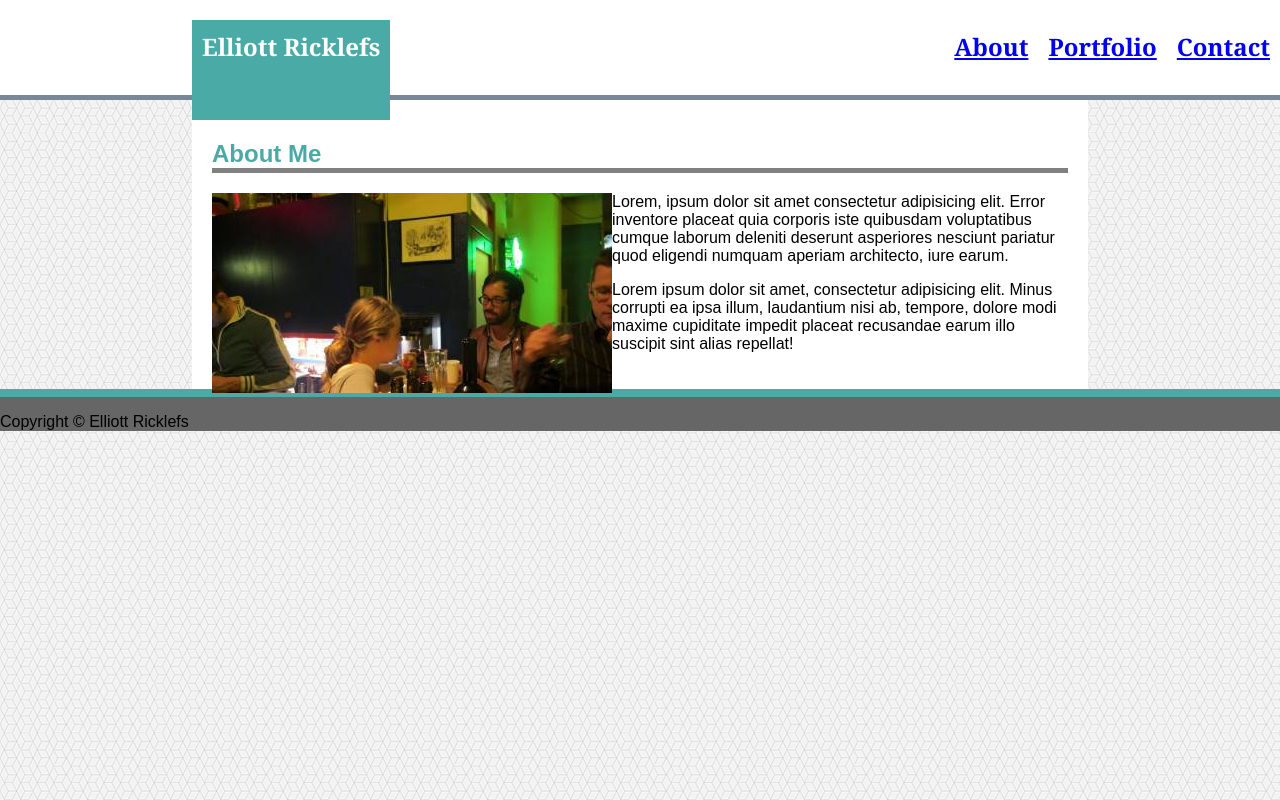
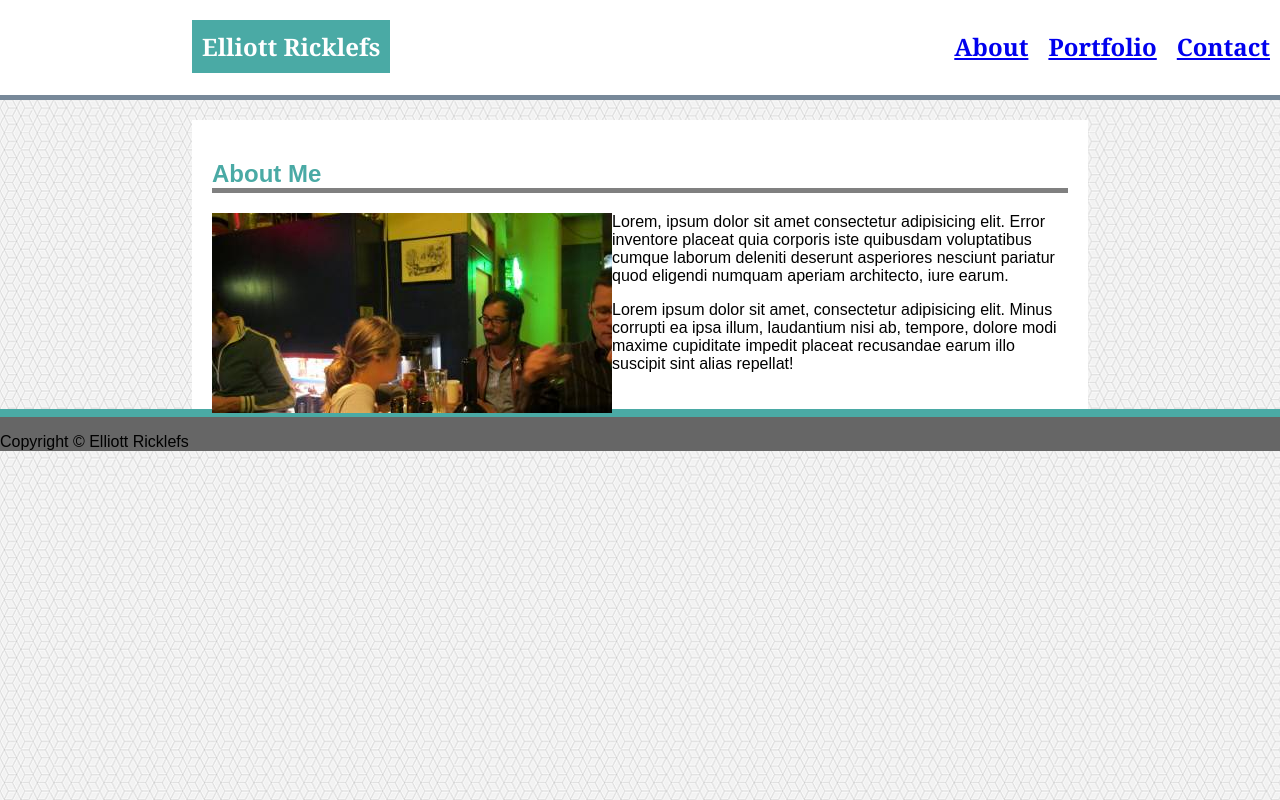
Before and after one commit to EwRicklefs/Basic-Portfolio, a plain HTML site: page index.html in a window 1280 px wide. Drawn offline with Linux system fonts and the light colour scheme.

Commit message:
updating again, minor changes

```diff
--- a/css/style.css
+++ b/css/style.css
@@ -12,6 +12,7 @@ header {
     font-family:'Georgia', Times, Times New Roman, serif;
     text-align: center;
     border-bottom: 5px solid lightslategray;
+    margin-bottom:20px;
 }
 
 .inline{
@@ -29,7 +30,6 @@ header {
 }
 h1 {
     color:white;
-    height:100px;
     background-color: #4aaaa5;
     text-align: center;
     position: relative;
```
